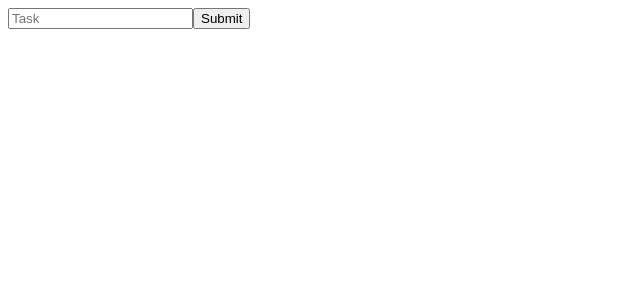
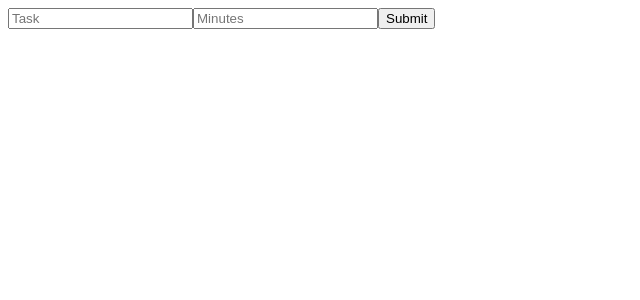
Before and after one commit to DevaPalasingam/On-Task, a React (Create React App) app: page / in a window 1280 px wide. Shown: the top 300 px of the page, without its empty margins (0-640 px from the left). Built offline with nearby package versions, Linux system fonts and the light colour scheme.

Commit message:
added input for time and time in the list

```diff
--- a/src/components/App.js
+++ b/src/components/App.js
@@ -23,11 +23,9 @@ class App extends React.Component {
 
 	// this function gets sent to ListItem which will delete an element from the listItems array
 	handlesItemDelete(idx) {
-		console.log(idx)
-		// finds the index of the item that needs to be removed
-		// let removeItem = this.state.listItems.indexOf(item);
+		console.log(idx);
 		// creates a new array with the item spliced out
-		let newArray = this.state.listItems.splice(idx, 1);
+		let newArray = this.state.listItems.splice(idx - 1, 2);
 		// overwrites listItem with the new array
 		this.setState({ listItem: newArray });
 	}
@@ -36,7 +34,10 @@ class App extends React.Component {
 		return (
 			<div>
 				<NewTask handlesUserInput={this.handlesUserInput} />
-				<ListItem listItems={this.state.listItems} handlesItemDelete={this.handlesItemDelete}/>
+				<ListItem
+					listItems={this.state.listItems}
+					handlesItemDelete={this.handlesItemDelete}
+				/>
 			</div>
 		);
 	}
--- a/src/components/ListItem.js
+++ b/src/components/ListItem.js
@@ -12,15 +12,30 @@ class ListItem extends React.Component {
 	render() {
 		const listItems = this.props.listItems;
 		// eachItem holds each item in the listItems array
-		const eachItem = listItems.map((listItem,idx) => (
-			<div  key={idx}>
-				<li>{listItem}</li>
-				<DeleteButton idx={idx} handlesItemDelete={this.props.handlesItemDelete}/>
-			</div>
-		));
+		const eachItem = listItems.map((listItem, idx) => {
+			// console.log(`list item is: ${listItem}`)
+
+			if (listItem.endsWith(" min")) {
+				return (
+					<div key={idx}>
+						<p>{listItem}</p>
+						<DeleteButton
+							idx={idx}
+							handlesItemDelete={this.props.handlesItemDelete}
+						/>
+					</div>
+				);
+			} else {
+				return (
+					<div key={idx}>
+						<p>{listItem}</p>
+					</div>
+				);
+			}
+		});
 
 		// returns each item in the list
-		return <ul>{eachItem}</ul>;
+		return <div>{eachItem}</div>;
 	}
 }
 
--- a/src/components/NewTask.js
+++ b/src/components/NewTask.js
@@ -6,10 +6,12 @@ class NewTask extends React.Component {
 		super(props);
 		this.state = {
 			value: "",
+			time: ""
 		};
 
 		this.handleChange = this.handleChange.bind(this);
 		this.handleSubmit = this.handleSubmit.bind(this);
+		this.handleTimeChange = this.handleTimeChange.bind(this);
 	}
 
 	handleChange(event) {
@@ -17,12 +19,25 @@ class NewTask extends React.Component {
 		this.setState({ value: event.target.value });
 	}
 
+	handleTimeChange(event) {
+		// console.log(event);
+		this.setState({ time: event.target.value });
+	}
+
 	handleSubmit(event) {
 		event.preventDefault();
-		// if-statement runs only if the user typed something in the input
-		if (this.state.value) {
+		// if-statement runs only if the user typed a task and a time
+		// it also won't let you end your task with " min"
+		if (
+			this.state.value &&
+			this.state.time &&
+			!this.state.value.endsWith(" min")
+		) {
 			this.props.handlesUserInput(this.state.value);
-			this.setState({value: ""});
+			// adds " min" to the end of the time so that it's clear which element is a task and which is time
+			this.props.handlesUserInput(`${this.state.time} min`);
+			this.setState({ value: "" });
+			this.setState({ time: "" });
 		}
 	}
 
@@ -37,6 +52,16 @@ class NewTask extends React.Component {
 						onChange={this.handleChange}
 					/>
 				</label>
+				<label>
+					<input
+						type="number"
+						min="1"
+						step="1"
+						placeholder="Minutes"
+						value={this.state.time}
+						onChange={this.handleTimeChange}
+					/>
+				</label>
 				<input type="submit" value="Submit" />
 			</form>
 		);
```
Also changed, not shown: src/components/DeleteButton.js (+9 -4 lines), 1 other file (tests, documents, lock files or other folders).
